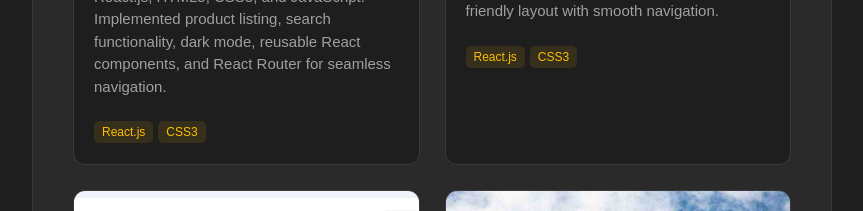
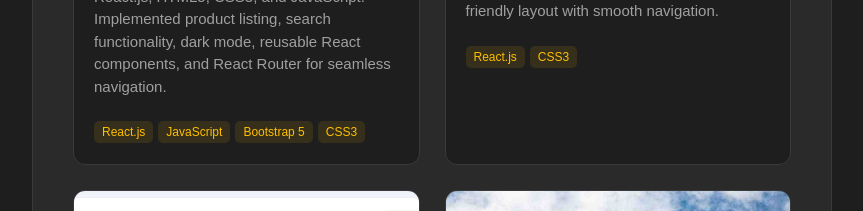
Before and after one commit to abdulrehmangull495/arportfolio, a React (Vite) app: page / in a window 1280 px wide. Shown: the part 1080-1291 px from the top of the page, without its empty margins (408-1271 px from the left). Built offline with nearby package versions, Linux system fonts and the light colour scheme.

Commit message:
add skills in arecom project

```diff
--- a/src/App.jsx
+++ b/src/App.jsx
@@ -190,6 +190,8 @@ function App() {
                     and React Router for seamless navigation.
                   </p>
                   <span>React.js</span>
+                  <span>JavaScript</span>
+                  <span>Bootstrap 5</span>
                   <span>CSS3</span>
                 </div>
               </div>
```
